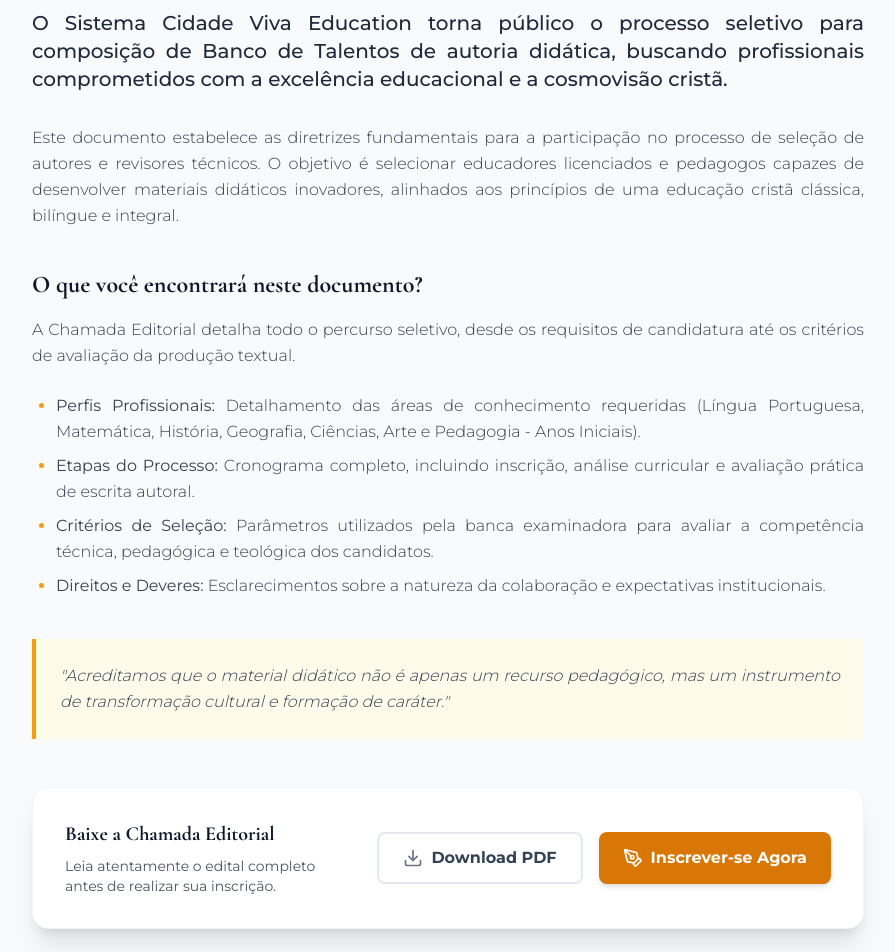
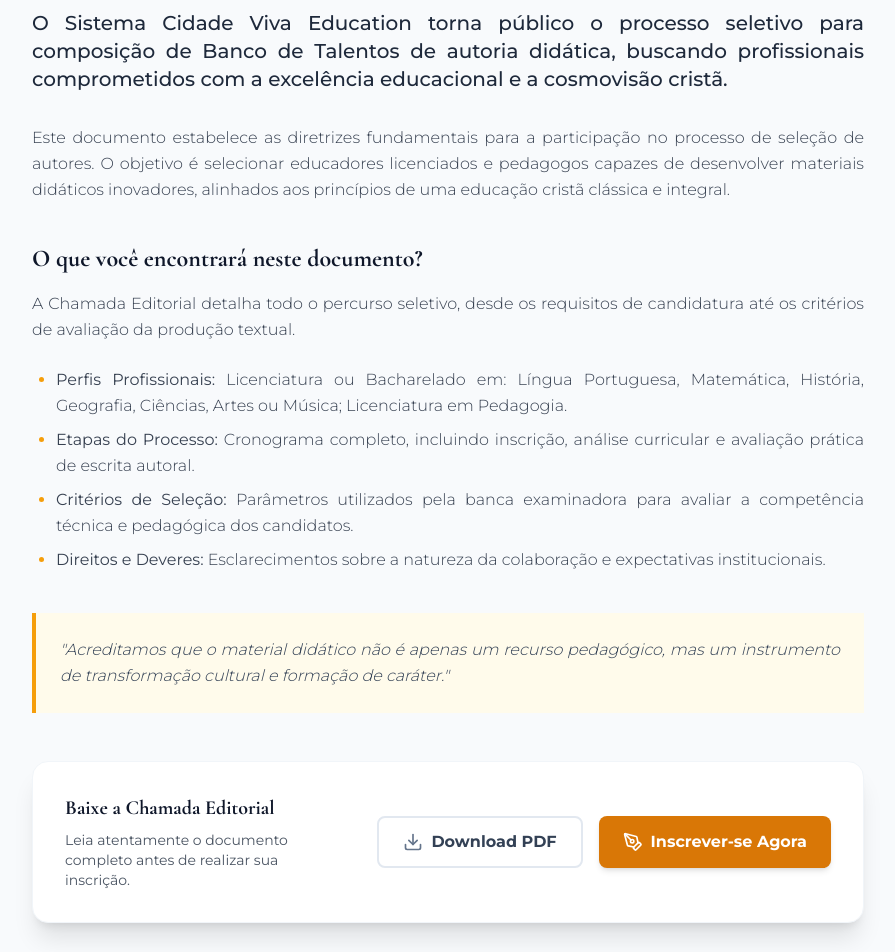
Before and after one commit to Renatoassis86/recrutamentoeducation, a Next.js app: page /chamada-editorial in a window 1280 px wide. Shown: the part 420-1372 px from the top of the page, without its empty margins (192-1087 px from the left). Built offline with nearby package versions, Linux system fonts and the light colour scheme; no server answers.

Commit message:
Content Update: Refine Chamada Editorial text - Remove technical reviewers, teological competence requirements, and simplify language

```diff
--- a/src/app/chamada-editorial/page.tsx
+++ b/src/app/chamada-editorial/page.tsx
@@ -32,7 +32,7 @@
                         </p>
 
                         <p>
-                            Este documento estabelece as diretrizes fundamentais para a participação no processo de seleção de autores e revisores técnicos. O objetivo é selecionar educadores licenciados e pedagogos capazes de desenvolver materiais didáticos inovadores, alinhados aos princípios de uma educação cristã clássica, bilíngue e integral.
+                            Este documento estabelece as diretrizes fundamentais para a participação no processo de seleção de autores. O objetivo é selecionar educadores licenciados e pedagogos capazes de desenvolver materiais didáticos inovadores, alinhados aos princípios de uma educação cristã clássica e integral.
                         </p>
 
                         <h3 className="text-2xl font-bold text-slate-900 mt-10 mb-4 font-serif">O que você encontrará neste documento?</h3>
@@ -40,9 +40,9 @@
                             A Chamada Editorial detalha todo o percurso seletivo, desde os requisitos de candidatura até os critérios de avaliação da produção textual.
                         </p>
                         <ul className="list-disc pl-6 space-y-2 my-6 marker:text-amber-500">
-                            <li><strong>Perfis Profissionais:</strong> Detalhamento das áreas de conhecimento requeridas (Língua Portuguesa, Matemática, História, Geografia, Ciências, Arte e Pedagogia - Anos Iniciais).</li>
+                            <li><strong>Perfis Profissionais:</strong> Licenciatura ou Bacharelado em: Língua Portuguesa, Matemática, História, Geografia, Ciências, Artes ou Música; Licenciatura em Pedagogia.</li>
                             <li><strong>Etapas do Processo:</strong> Cronograma completo, incluindo inscrição, análise curricular e avaliação prática de escrita autoral.</li>
-                            <li><strong>Critérios de Seleção:</strong> Parâmetros utilizados pela banca examinadora para avaliar a competência técnica, pedagógica e teológica dos candidatos.</li>
+                            <li><strong>Critérios de Seleção:</strong> Parâmetros utilizados pela banca examinadora para avaliar a competência técnica e pedagógica dos candidatos.</li>
                             <li><strong>Direitos e Deveres:</strong> Esclarecimentos sobre a natureza da colaboração e expectativas institucionais.</li>
                         </ul>
 
@@ -56,7 +56,7 @@
                         <div className="flex-1">
                             <h3 className="text-xl font-bold text-slate-900 mb-2 font-serif">Baixe a Chamada Editorial</h3>
                             <p className="text-gray-600 text-sm">
-                                Leia atentamente o edital completo antes de realizar sua inscrição.
+                                Leia atentamente o documento completo antes de realizar sua inscrição.
                             </p>
                         </div>
                         <div className="flex flex-col sm:flex-row gap-4 w-full md:w-auto">
```
